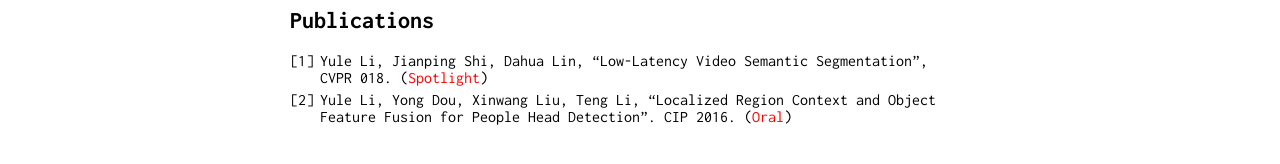
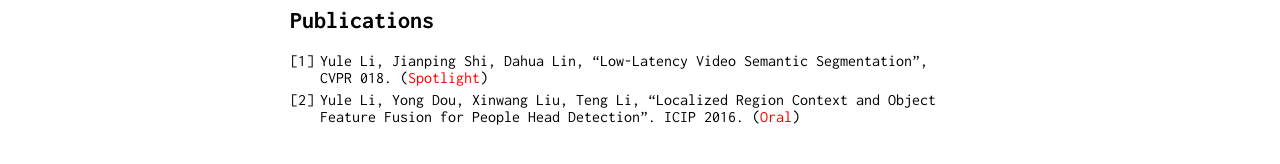
Before and after one commit to yule-li/yule-li.github.io, a Jekyll site: the page built from index.md, in a window 1280 px wide. Shown: the part 401-565 px from the top of the page. Built offline with Jekyll 4.4.1, drawn with Linux system fonts in a browser that asks for light colours; our own code applies the rules of GitHub Pages for plain Markdown files.

Commit message:
Update index.md

```diff
--- a/index.md
+++ b/index.md
@@ -16,4 +16,4 @@ I am an algorithm engineer at Key Laboratory of Information Processing of Chines
 
 ## Publications
 1. Yule Li, Jianping Shi, Dahua Lin, "Low-Latency Video Semantic Segmentation", CVPR 018. (<span style="color:red">Spotlight</span>)
-2. Yule Li, Yong Dou, Xinwang Liu, Teng Li, "Localized Region Context and Object Feature Fusion for People Head Detection". CIP 2016. (<span style="color:red">Oral</span>)
+2. Yule Li, Yong Dou, Xinwang Liu, Teng Li, "Localized Region Context and Object Feature Fusion for People Head Detection". ICIP 2016. (<span style="color:red">Oral</span>)
```
